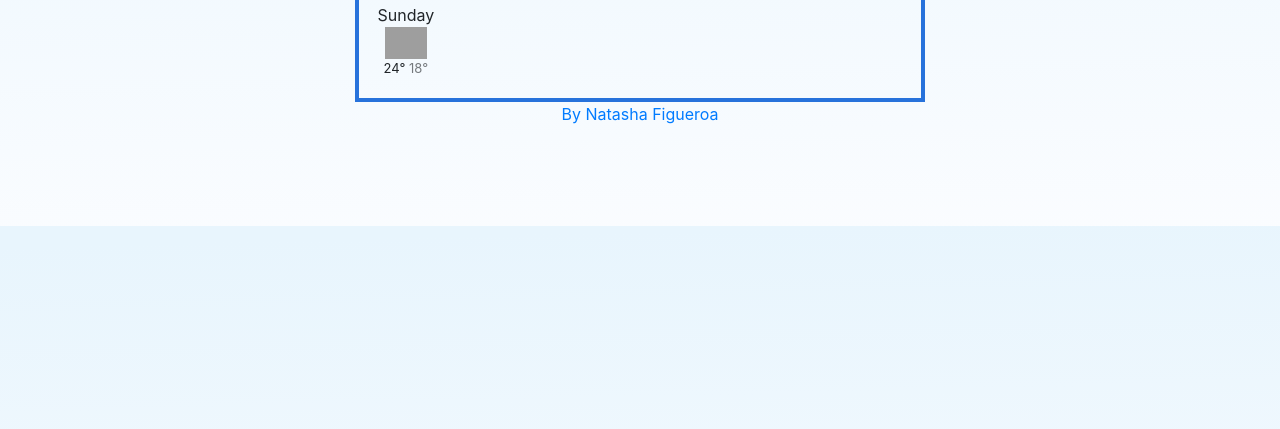
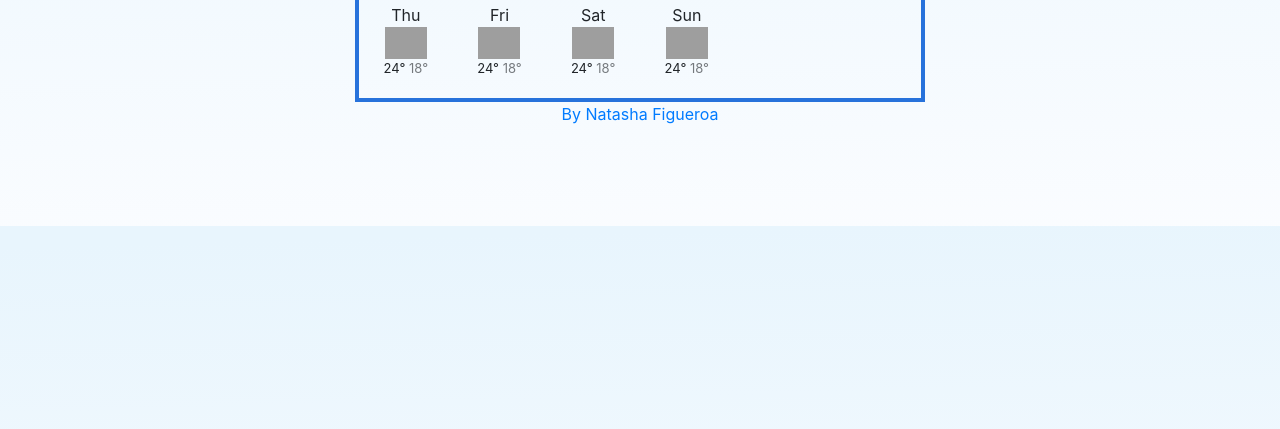
Before and after one commit to ynatashafr/My-weather-app, a plain HTML site: page index.html in a window 1280 px wide. Shown: the part 371-800 px from the top of the page. Drawn offline with nearby package versions, Linux system fonts and the light colour scheme; grey boxes are pictures that could not be loaded.

Commit message:
Adding JS to the Forecast Weather

```diff
--- a/index.html
+++ b/index.html
@@ -79,23 +79,7 @@
                         </ul>
                     </div>
                 </div>
-                <div class="weather-forecast">
-                    <div class="row">
-                        <div class="col-2">
-                            <div class="weather-forecast-date">
-                                Sunday
-                            </div>
-                            <img src="http://openweathermap.org/img/wn/10d@2x.png" alt="" width="42" />
-                            <div class="weather-forecast-temperature">
-                                <span class="weather-forecast-temperature-max">
-                                    24°
-                                </span>
-                                <span class="weather-forecast-temperature-min">
-                                    18°
-                                </span>
-                            </div>
-                        </div>
-                    </div>
+                <div class="weather-forecast" id="forecast">
 
                 </div>
             </div>
--- a/index.js
+++ b/index.js
@@ -34,6 +34,34 @@ function search(event) {
   let h3 = document.querySelector("#city");
   h3.innerHTML = `${searchInput.value}`;
   getCityTemp(searchInput.value);
+}
+
+function displayForecast() {
+  let forecastElement = document.querySelector("#forecast");
+  let forecastHTML = `<div class="row">`;
+  let days = ["Thu", "Fri", "Sat", "Sun"];
+  days.forEach(function (day) {
+    forecastHTML =
+      forecastHTML +
+      `
+                        <div class="col-2">
+                            <div class="weather-forecast-date">
+                                ${day}</div>
+                            <img src="http://openweathermap.org/img/wn/10d@2x.png" alt="" width="42" />
+                            <div class="weather-forecast-temperature">
+                                <span class="weather-forecast-temperature-max">
+                                    24°
+                                </span>
+                                <span class="weather-forecast-temperature-min">
+                                    18°
+                                </span>
+                            </div>
+                        </div>
+
+`;
+  });
+  forecastHTML = forecastHTML + `</div>`;
+  forecastElement.innerHTML = forecastHTML;
 }
 
 function showTemperature(response) {
@@ -94,3 +122,5 @@ celsiusLink.addEventListener("click", displayCelsiusTemperature);
 
 let fahrenheitLink = document.querySelector("#fahrenheit-link");
 fahrenheitLink.addEventListener("click", displayFahrenheitTemperature);
+
+displayForecast();
```
